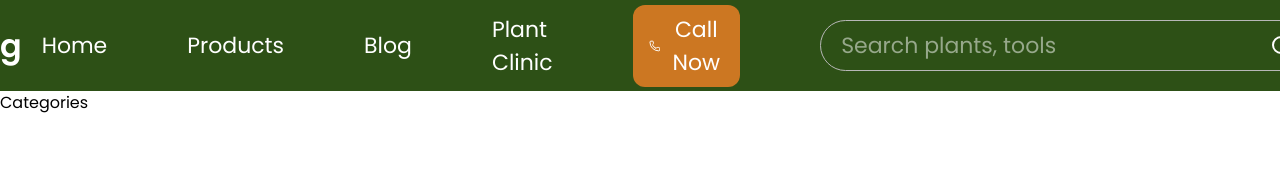
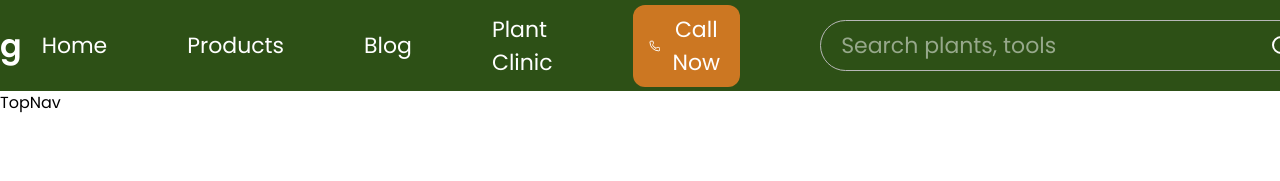
Before and after one commit to thisismasud/TriGardening, a Next.js app: page /categories in a window 1280 px wide. Shown: the top 181 px of the page. Built offline with nearby package versions, Linux system fonts and the light colour scheme.

Commit message:
basic changes

```diff
--- a/app/categories/page.tsx
+++ b/app/categories/page.tsx
@@ -1,5 +1,11 @@
+import TopNav from "@/components/Categories/TopNav";
+
 const CategoriesPage = () => {
-  return <div>Categories</div>;
+  return (
+    <main className="w-full">
+      <TopNav />
+    </main>
+  );
 };
 
 export default CategoriesPage;
--- /dev/null
+++ b/components/Categories/TopNav.tsx
@@ -0,0 +1,9 @@
+import React from 'react'
+
+const TopNav = () => {
+  return (
+    <div>TopNav</div>
+  )
+}
+
+export default TopNav
```
